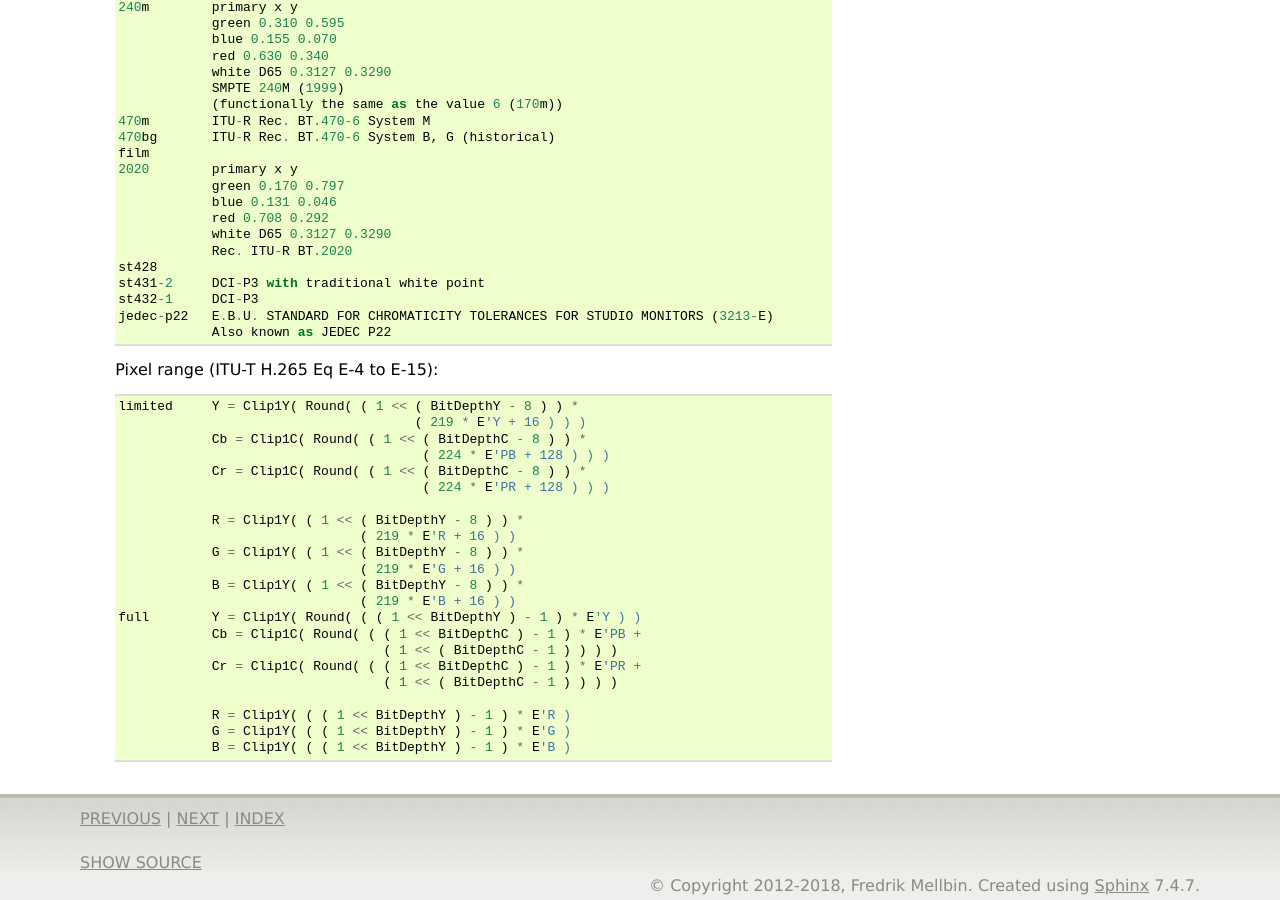
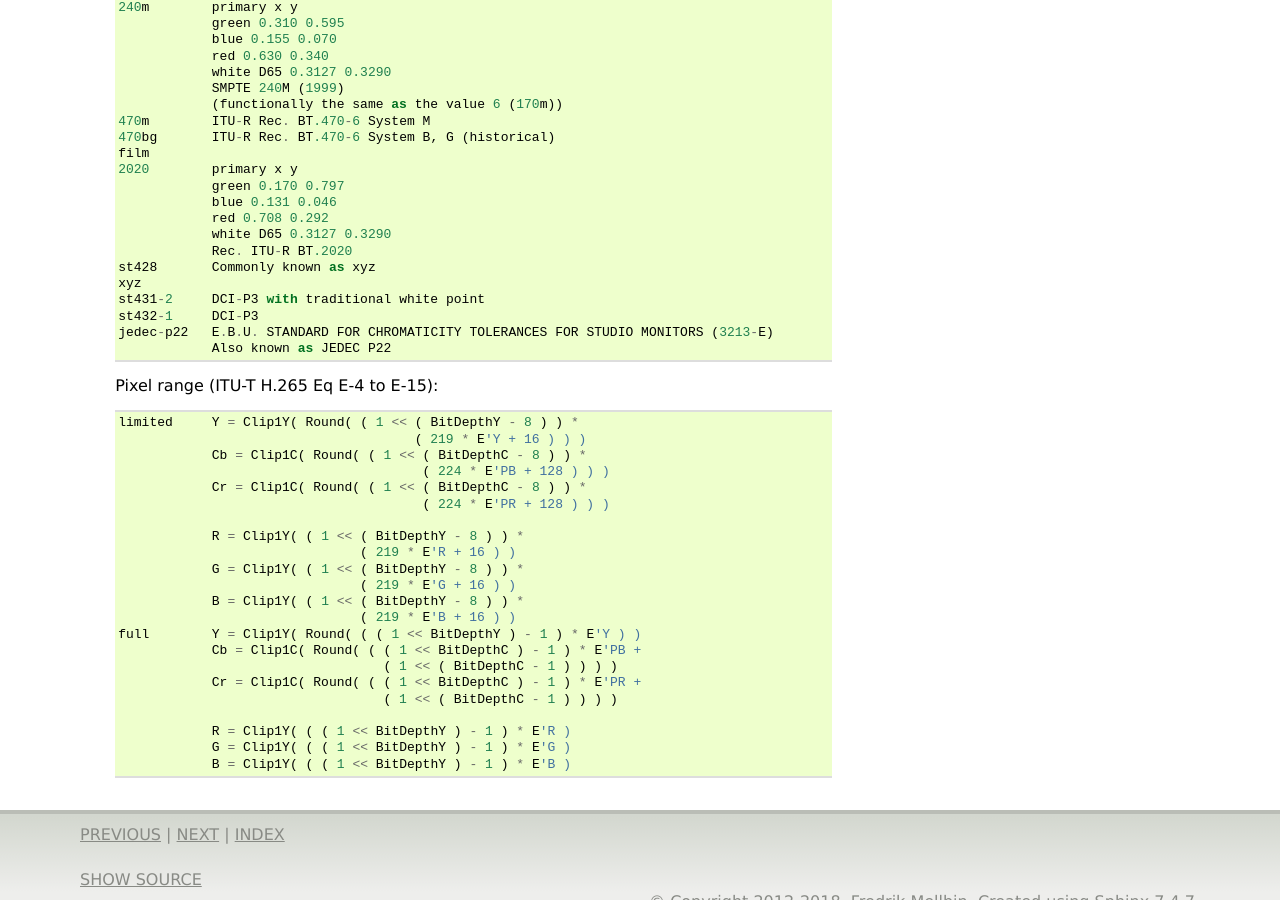
Before and after one commit to vapoursynth/vapoursynth, a Sphinx documentation site: the page built from doc/functions/resize.rst, in a window 1280 px wide and 900 px high, scrolled down 4082 px. Built offline with Sphinx 7.4.7, drawn with Linux system fonts in a browser that asks for light colours; formulas are drawn with MathJax 3.

Commit message:
Add xyz alias

```diff
--- a/doc/functions/resize.rst
+++ b/doc/functions/resize.rst
@@ -228,7 +228,8 @@ Resize
                     red 0.708 0.292
                     white D65 0.3127 0.3290
                     Rec. ITU-R BT.2020
-        st428
+        st428       Commonly known as xyz
+        xyz
         st431-2     DCI-P3 with traditional white point
         st432-1     DCI-P3
         jedec-p22   E.B.U. STANDARD FOR CHROMATICITY TOLERANCES FOR STUDIO MONITORS (3213-E)
```
Also changed, not shown: 2 other files.
